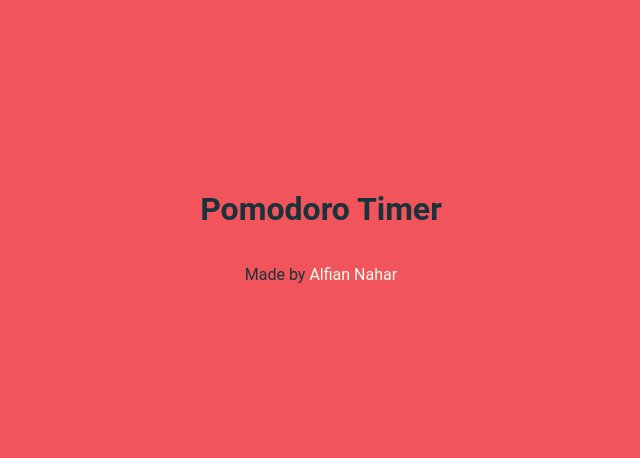
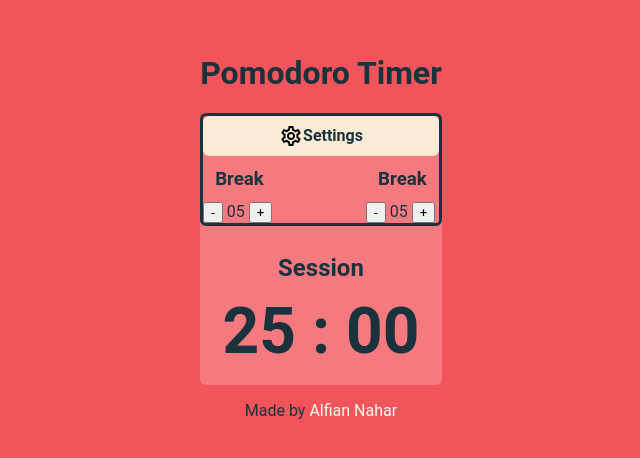
Before and after one commit to alfianahar/pomodoro-countdowntimer, a React (Vite) app: page / in a window 1280 px wide. Shown: the part 166-624 px from the top of the page, without its empty margins (319-959 px from the left). Built offline with nearby package versions, Linux system fonts and the light colour scheme.

Commit message:
add full layout

```diff
--- a/src/App.css
+++ b/src/App.css
@@ -24,6 +24,61 @@ a:hover, a:active {
   font-weight: 700;
 }
 
+h2, h3 {
+  margin: 12px;
+}
+
+.App  {
+  display: flex;
+  flex-direction: column;
+  height: 100%;
+  padding: 2rem;
+}
+
+.pomosetting {
+  display: flex;
+  flex-direction: column;
+  width: 100%;
+  border: 3px solid;
+  border-radius: 0.375rem;
+}
+
+.setting-tittle {
+  display: flex;
+  align-items: center;
+  justify-content: center;
+  font-weight: 600;
+  border-radius: 0.375rem;
+  padding: 0.5rem 1rem;
+  background-color: antiquewhite;
+}
+
+.control {
+  display: flex;
+  justify-content: space-between;
+}
+
+.pomodoro {
+  border-radius: 0.375rem;
+  background-color: #F57A80;
+  display: flex;
+  flex-direction: column;
+  align-items: center;
+}
+
+.clock {
+  display: flex;
+  flex-direction: column;
+  align-items: center;
+  justify-content: center;
+  padding: 1rem;
+}
+
+.clock-layout {
+  font-size: 4rem;
+  font-weight: 600;
+}
+
 footer {
   display: flex;
   justify-content: center;
--- a/src/App.jsx
+++ b/src/App.jsx
@@ -1,35 +1,67 @@
-import { useState } from 'react'
-// import reactLogo from './assets/react.svg'
+import { useEffect, useState } from 'react'
+import settingicon from './assets/cog-outline.png'
 import './App.css'
+
+function TimerControl() {
+  return (
+      <div className="timer-control">
+        <h3>Break</h3>
+        <button> - </button>
+        <span> 05 </span>
+        <button> + </button>
+      </div>
+  )
+}
 
 function PomoSetting () {
   return (
-    <div>
-
+    <div className="pomosetting">
+      <div className="setting-tittle">
+        <img src={settingicon} className="icon-setting" alt="setting" width="24" />
+        <span>Settings</span>
+      </div>
+      <div className="control">
+        <TimerControl />
+        <TimerControl />
+      </div>
     </div>
   )
 }
 
-function Pomodoro() {
+function Clock ({minutes, seconds}) {
+  const mins = minutes < 10 ? `0${minutes}` : minutes;
+  const secs = seconds < 10 ? `0${seconds}` : seconds;
+
+  useEffect(() => {
+
+  }, [])
+
+  return (
+    <div className="clock">
+      <h2>Session</h2>
+      <div className="clock-layout">{mins} : {secs}</div>
+    </div>
+  )
+}
+
+function Pomodoro({min, sec}) {
   return (
     <div className="pomodoro">
       <PomoSetting />
+      <Clock minutes={min} seconds={sec}/>
     </div>
   )
 }
 
 
 function App() {
+  const [minutes, setMinutes] = useState(25)
+  const [seconds, setSeconds] = useState(0)
 
   return (
     <div className="App">
       <h1>Pomodoro Timer</h1>
-      <Pomodoro />
-
-
-
-
-
+      <Pomodoro min={minutes} sec={seconds} />
 
       <footer className="credit">
         <p className="">
@@ -41,15 +73,6 @@ function App() {
           </span>
         </p>
       </footer>
-      {/* <div>
-        <a href="https://vitejs.dev" target="_blank">
-          <img src="/vite.svg" className="logo" alt="Vite logo" />
-        </a>
-        <a href="https://reactjs.org" target="_blank">
-          <img src={reactLogo} className="logo react" alt="React logo" />
-        </a>
-      </div> */}
-
     </div>
   )
 }
```
